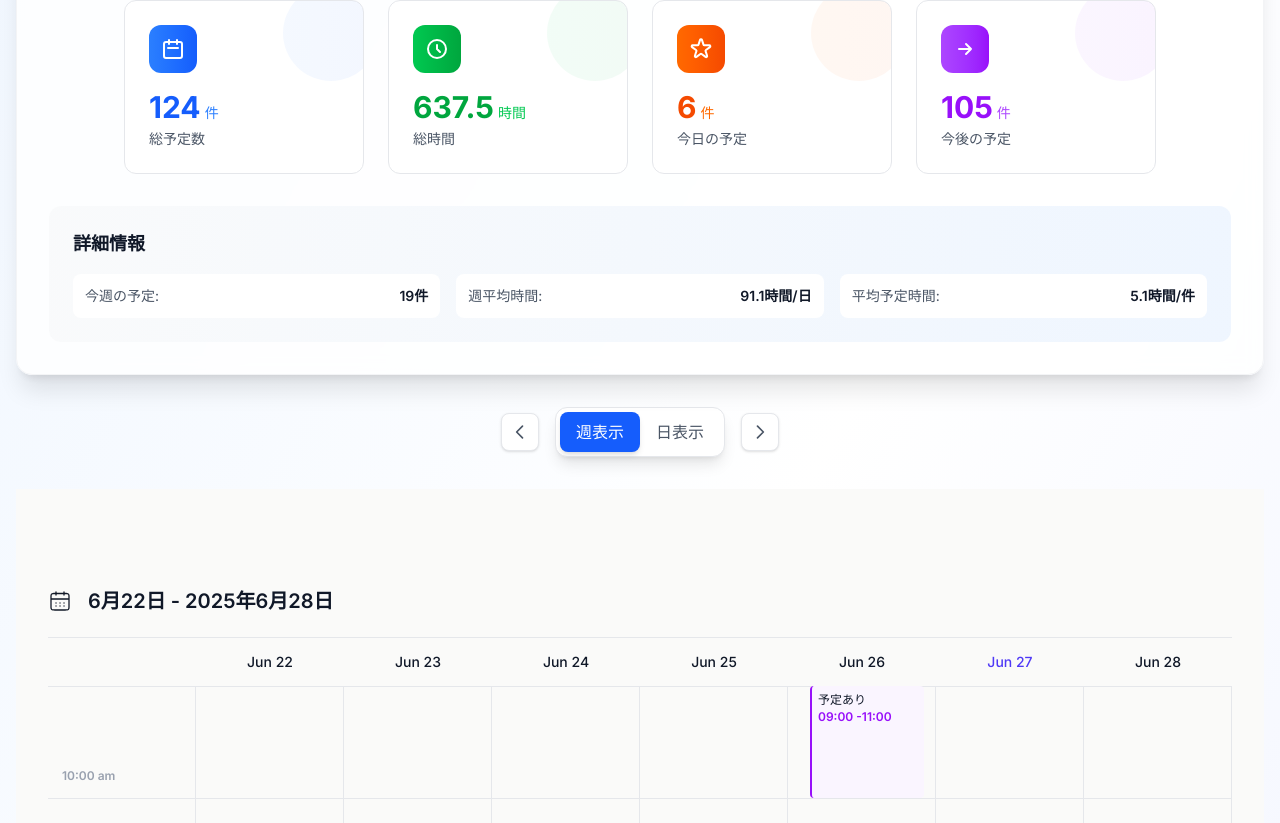
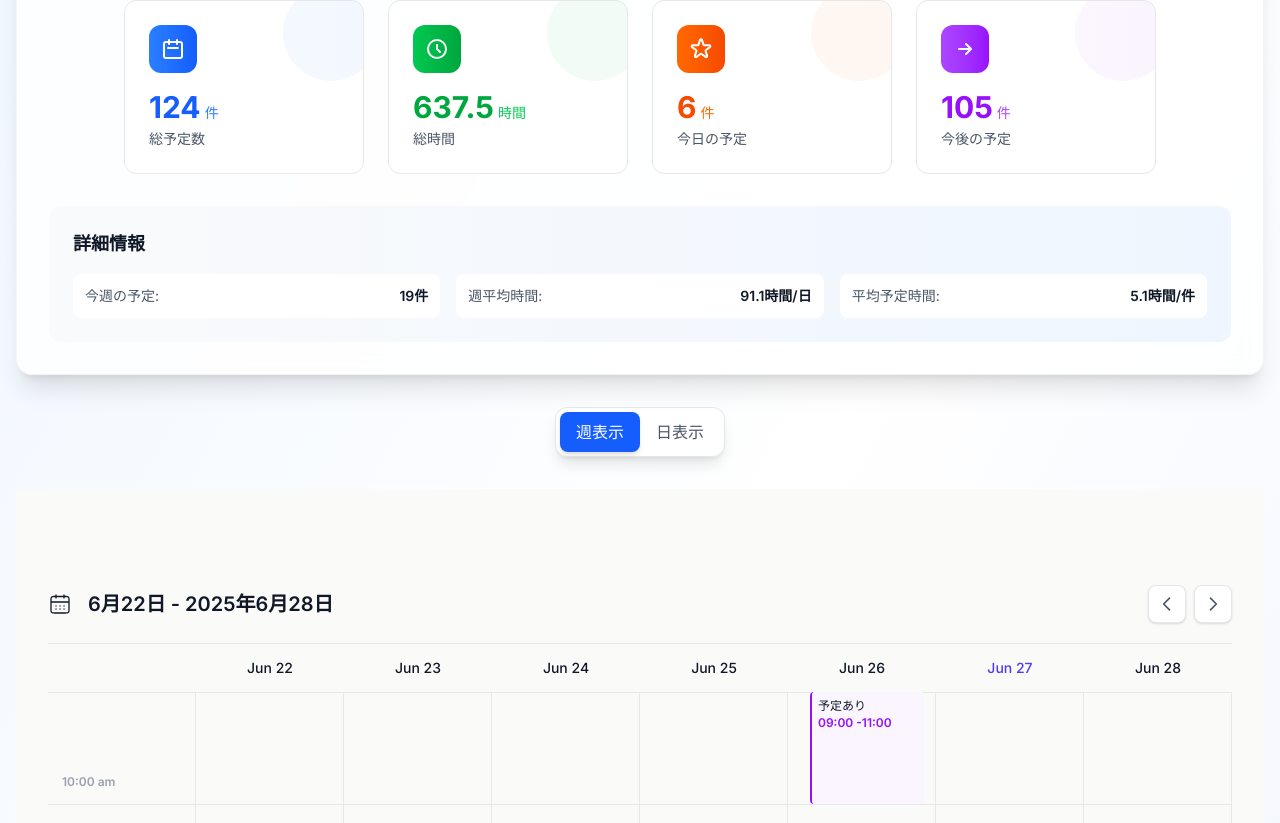
Before and after one commit to naari3/meetings, a React (Vite) app: page / in a window 1280 px wide. Shown: the part 361-1184 px from the top of the page. Built offline with nearby package versions, Linux system fonts and the light colour scheme.

Commit message:
週移動のボタンを移動

```diff
--- a/src/App.tsx
+++ b/src/App.tsx
@@ -74,17 +74,8 @@ function App() {
         {/* Stats Card */}
         <StatsCard events={events} />
 
-        {/* Week Navigation */}
-        <div className="flex justify-center items-center mb-8 gap-4">
-          <button
-            onClick={() => setCurrentWeekOffset(prev => prev - 1)}
-            className="p-2 rounded-lg bg-white border border-gray-200 shadow-sm hover:bg-gray-50 transition-all duration-200"
-          >
-            <svg className="w-5 h-5 text-gray-600" fill="none" stroke="currentColor" viewBox="0 0 24 24">
-              <path strokeLinecap="round" strokeLinejoin="round" strokeWidth={2} d="M15 19l-7-7 7-7" />
-            </svg>
-          </button>
-
+        {/* View Toggle */}
+        <div className="flex justify-center mb-8">
           <div className="bg-white rounded-xl p-1 shadow-lg border border-gray-200 inline-flex">
             <button
               onClick={() => setView('weekly')}
@@ -107,15 +98,6 @@ function App() {
               日表示
             </button>
           </div>
-
-          <button
-            onClick={() => setCurrentWeekOffset(prev => prev + 1)}
-            className="p-2 rounded-lg bg-white border border-gray-200 shadow-sm hover:bg-gray-50 transition-all duration-200"
-          >
-            <svg className="w-5 h-5 text-gray-600" fill="none" stroke="currentColor" viewBox="0 0 24 24">
-              <path strokeLinecap="round" strokeLinejoin="round" strokeWidth={2} d="M9 5l7 7-7 7" />
-            </svg>
-          </button>
         </div>
 
         {/* Content */}
@@ -135,7 +117,7 @@ function App() {
           </div>
         ) : (
           <div className="space-y-8">
-            {view === 'weekly' && <WeeklyView events={events} currentWeekOffset={currentWeekOffset} getFirstWeekWithEvents={getFirstWeekWithEvents} />}
+            {view === 'weekly' && <WeeklyView events={events} currentWeekOffset={currentWeekOffset} getFirstWeekWithEvents={getFirstWeekWithEvents} setCurrentWeekOffset={setCurrentWeekOffset} />}
             {view === 'daily' && <DailyView events={events} />}
           </div>
         )}
--- a/src/components/WeeklyView.tsx
+++ b/src/components/WeeklyView.tsx
@@ -4,9 +4,10 @@ interface WeeklyViewProps {
   events: CalendarEvent[]
   currentWeekOffset: number
   getFirstWeekWithEvents: (events: CalendarEvent[]) => Date
+  setCurrentWeekOffset: (callback: (prev: number) => number) => void
 }
 
-export default function WeeklyView({ events, currentWeekOffset, getFirstWeekWithEvents }: WeeklyViewProps) {
+export default function WeeklyView({ events, currentWeekOffset, getFirstWeekWithEvents, setCurrentWeekOffset }: WeeklyViewProps) {
   const firstWeekWithEvents = getFirstWeekWithEvents(events)
   const startOfWeek = new Date(firstWeekWithEvents)
   startOfWeek.setDate(firstWeekWithEvents.getDate() + (currentWeekOffset * 7))
@@ -58,6 +59,24 @@ export default function WeeklyView({ events, currentWeekOffset, getFirstWeekWith
             <h6 className="text-xl leading-8 font-semibold text-gray-900">
               {startOfWeek.toLocaleDateString('ja-JP', { month: 'long', day: 'numeric' })} - {new Date(startOfWeek.getTime() + 6 * 24 * 60 * 60 * 1000).toLocaleDateString('ja-JP', { month: 'long', day: 'numeric', year: 'numeric' })}
             </h6>
+          </div>
+          <div className="flex items-center gap-2">
+            <button
+              onClick={() => setCurrentWeekOffset(prev => prev - 1)}
+              className="p-2 rounded-lg bg-white border border-gray-200 shadow-sm hover:bg-gray-50 transition-all duration-200"
+            >
+              <svg className="w-5 h-5 text-gray-600" fill="none" stroke="currentColor" viewBox="0 0 24 24">
+                <path strokeLinecap="round" strokeLinejoin="round" strokeWidth={2} d="M15 19l-7-7 7-7" />
+              </svg>
+            </button>
+            <button
+              onClick={() => setCurrentWeekOffset(prev => prev + 1)}
+              className="p-2 rounded-lg bg-white border border-gray-200 shadow-sm hover:bg-gray-50 transition-all duration-200"
+            >
+              <svg className="w-5 h-5 text-gray-600" fill="none" stroke="currentColor" viewBox="0 0 24 24">
+                <path strokeLinecap="round" strokeLinejoin="round" strokeWidth={2} d="M9 5l7 7-7 7" />
+              </svg>
+            </button>
           </div>
         </div>
         <div className="relative">
```
